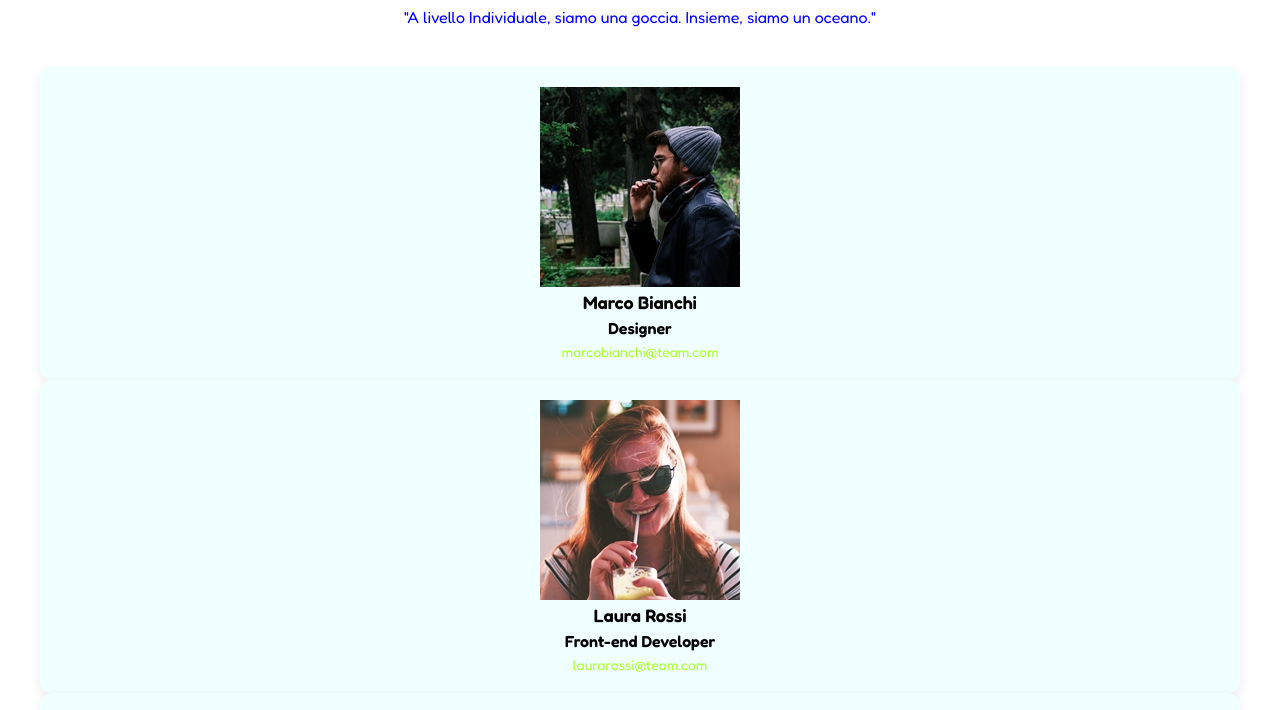
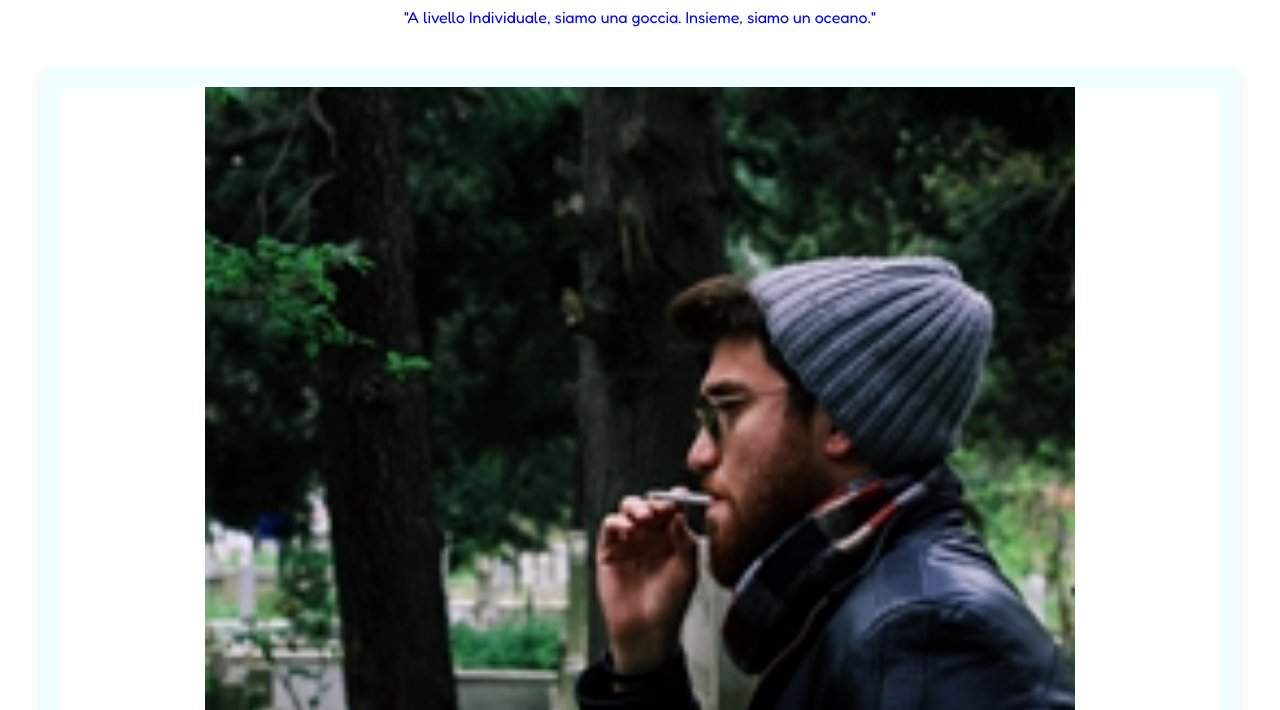
Before and after one commit to BrunoMaiolo/js-our-team, a plain HTML site: page index.html in a window 1280 px wide. Shown: the part 86-796 px from the top of the page. Drawn offline with Linux system fonts and the light colour scheme.

Commit message:
CSS: immagini

```diff
--- a/style.css
+++ b/style.css
@@ -49,6 +49,14 @@ h1 {
 .team-card:hover {
     transform: translateY(-5px);
 }
+/*immagini*/
+.team-card img {
+    width: 100%;
+    aspect-ratio: 4 / 3;
+    object-fit: contain;
+    background-color: white;
+    border-radius: 10px;
+}
 
 /*testi*/
 .team-card h3 {
```
